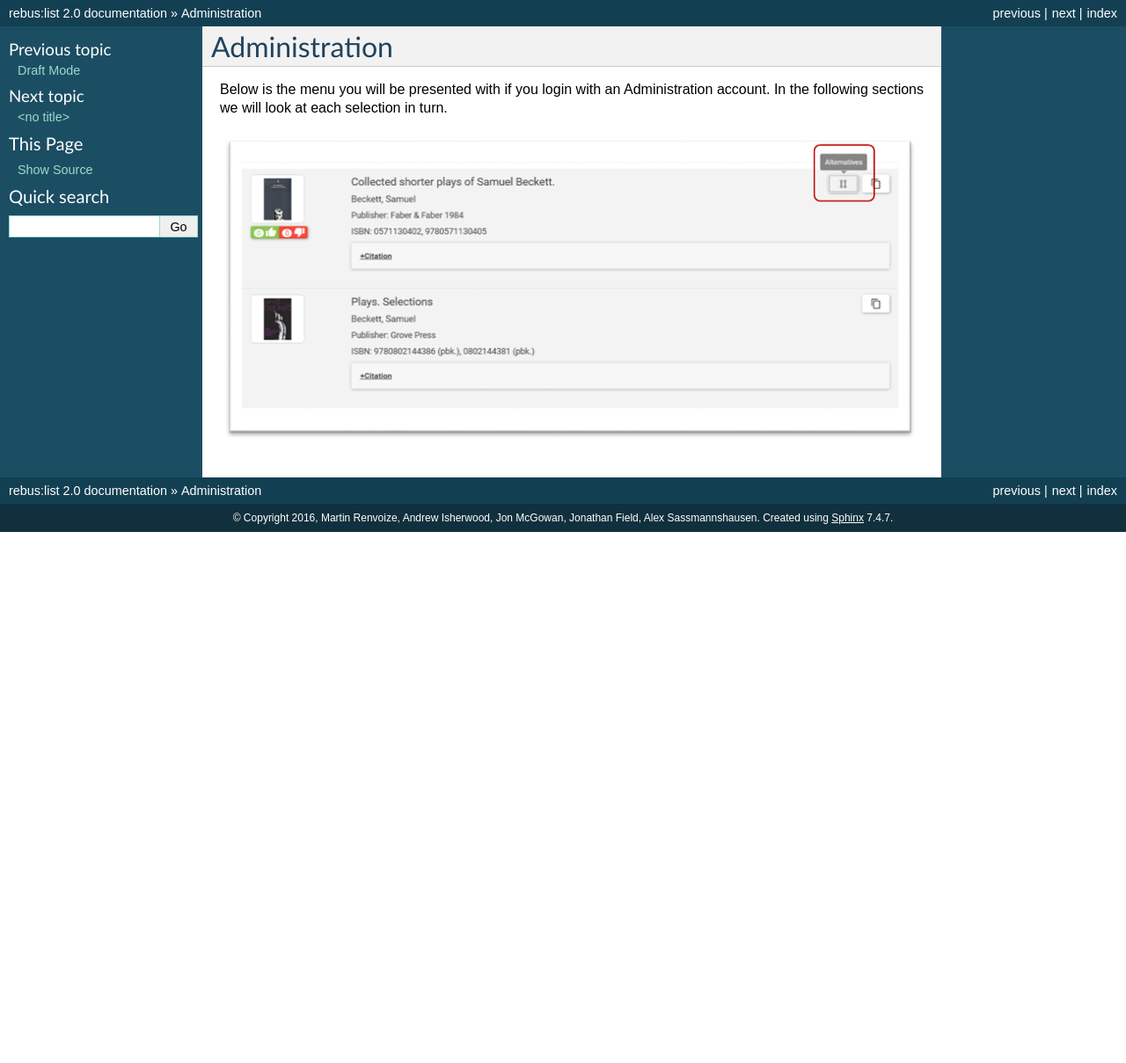
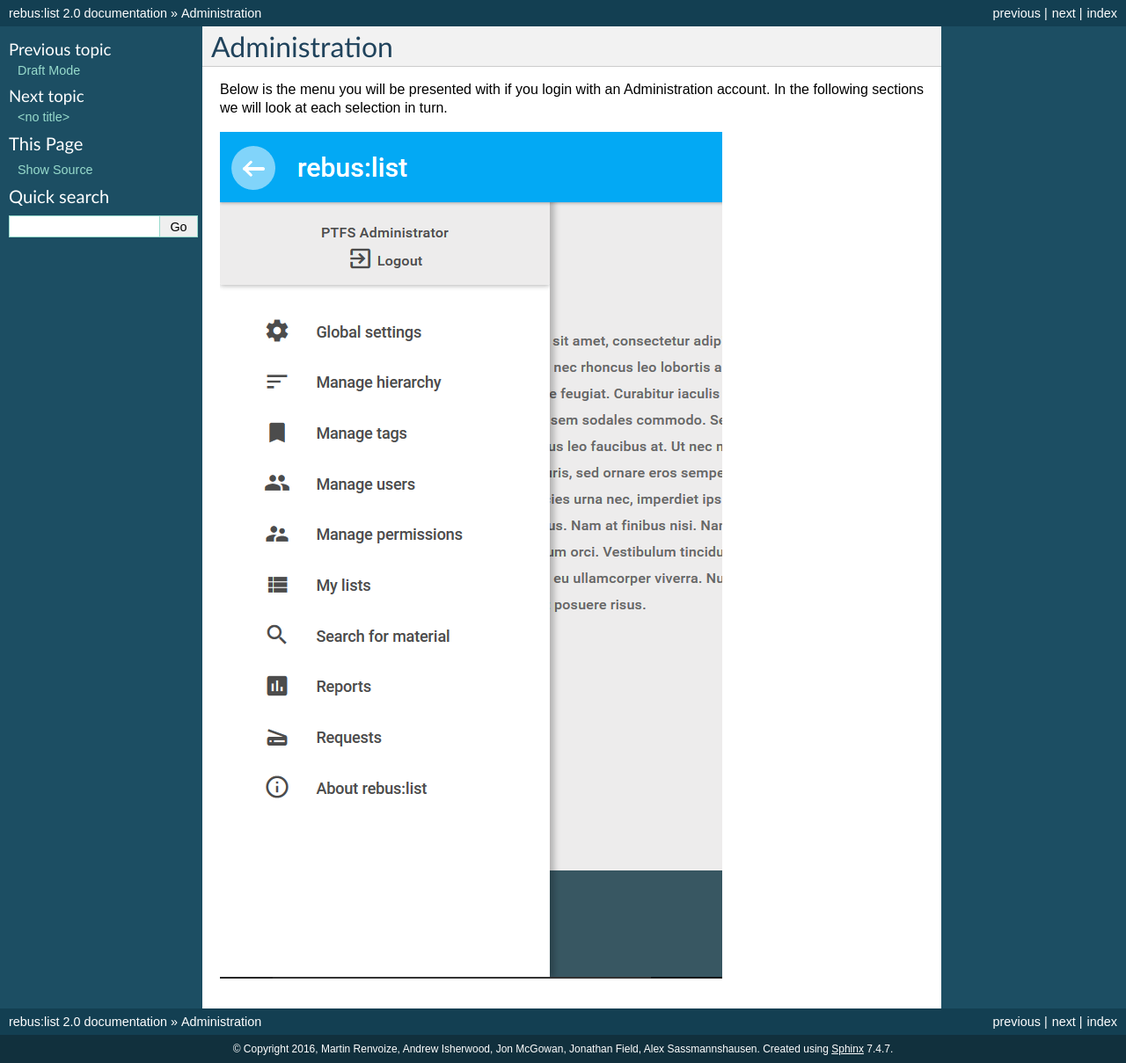
Before and after one commit to AndrewIsh/rebus-docs, a Sphinx documentation site: the page built from docs/administration.rst, in a window 1280 px wide. Shown: the whole page at 88% size. Built offline with Sphinx 7.4.7, drawn with Linux system fonts in a browser that asks for light colours; before the commit the page ends 900 px from its top, so only the background shows below that.

Commit message:
Update administration.rst

```diff
--- a/docs/administration.rst
+++ b/docs/administration.rst
@@ -5,4 +5,4 @@ Below is the menu you will be presented with if you login with an
 Administration account. In the following sections we will look at each
 selection in turn.
 
-.. image:: media/image78.png
+.. image:: media/image79.png
```
